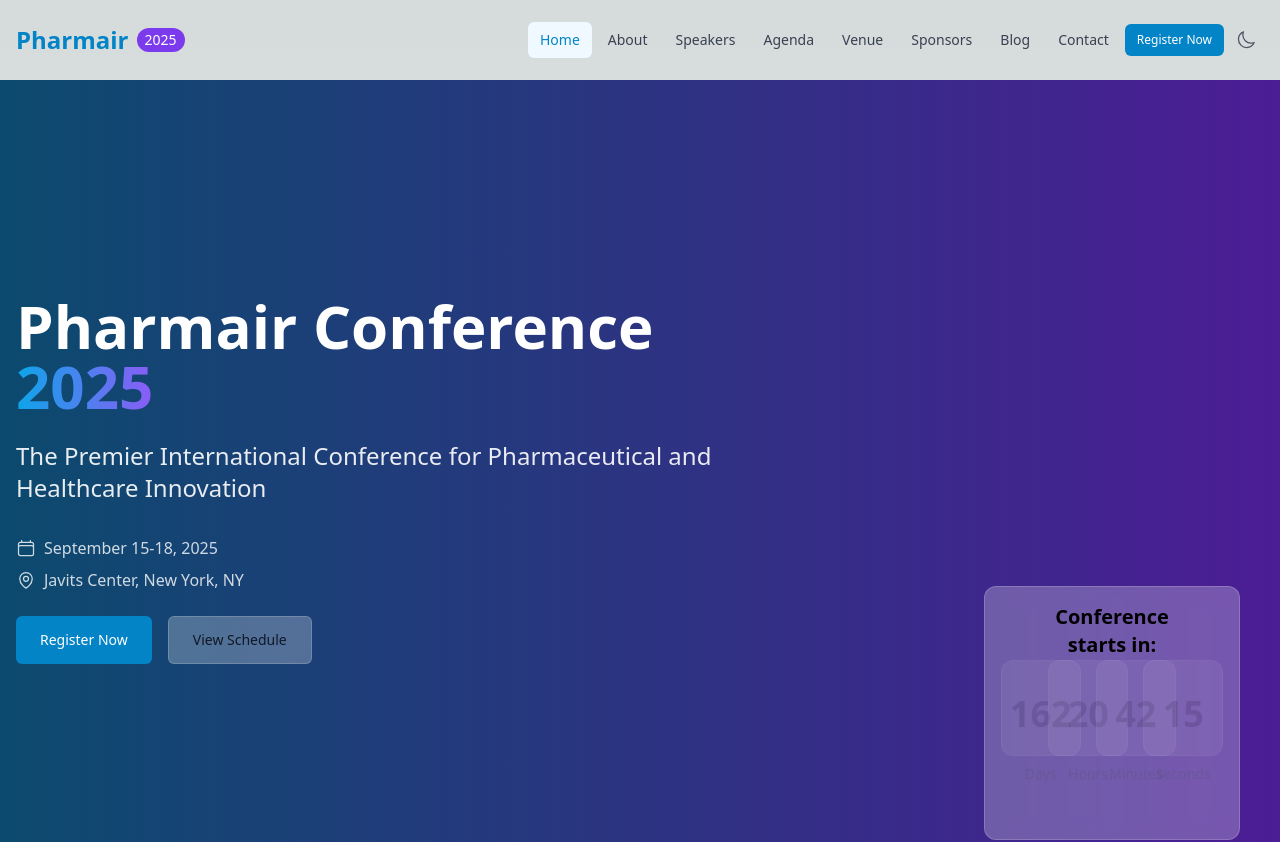
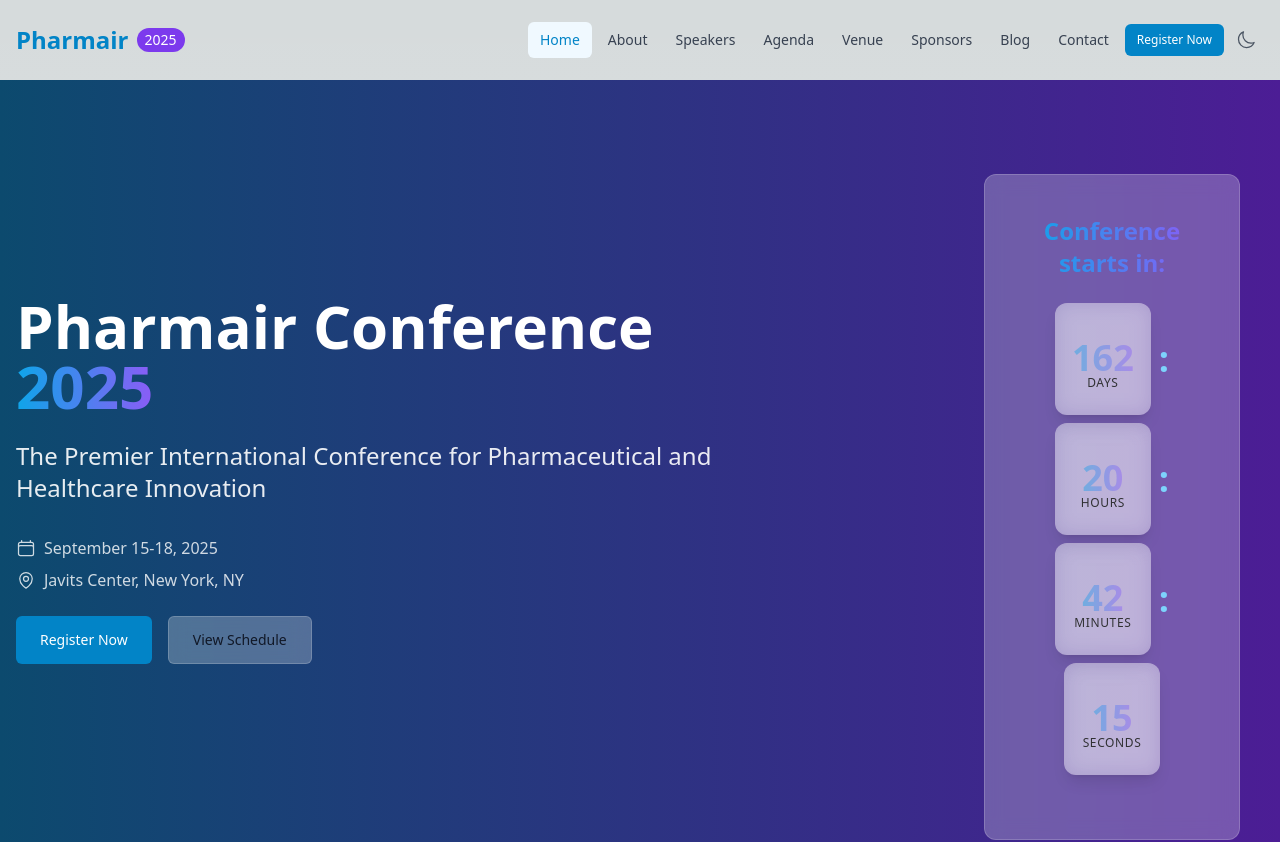
Before and after one commit to ravindrasirvi609/Pharmair, a Next.js app: page / in a window 1280 px wide. Shown: the top 842 px of the page. Built offline with nearby package versions, Linux system fonts and the light colour scheme.

Commit message:
feat: enhance CountdownTimer with animations and improved styling; add AnimatePresence for smoother transitions

```diff
--- a/src/components/ui/CountdownTimer.tsx
+++ b/src/components/ui/CountdownTimer.tsx
@@ -1,7 +1,7 @@
 "use client";
 
 import React, { useState, useEffect } from "react";
-import { motion } from "framer-motion";
+import { motion, AnimatePresence } from "framer-motion";
 import { Card } from "./Card";
 
 interface CountdownTimerProps {
@@ -66,56 +66,83 @@
   // Countdown has expired
   if (timeLeft.expired) {
     return (
-      <div className={`text-center ${className}`}>
-        <h2 className="text-xl font-bold text-primary-700 dark:text-primary-400">
+      <motion.div
+        className={`text-center p-6 rounded-xl glass dark:glass-dark ${className}`}
+        initial={{ opacity: 0, scale: 0.9 }}
+        animate={{ opacity: 1, scale: 1 }}
+        transition={{ duration: 0.5 }}
+      >
+        <h2 className="text-2xl font-bold text-gradient">
           The conference has started!
         </h2>
-      </div>
+        <p className="mt-2 text-muted-foreground">
+          Join us now for this exciting event!
+        </p>
+      </motion.div>
     );
   }
 
   // Individual time unit component with animation
   const TimeUnit = ({ value, label }: { value: number; label: string }) => (
-    <motion.div
-      className="flex flex-col items-center"
-      initial={{ y: -20, opacity: 0 }}
-      animate={{ y: 0, opacity: 1 }}
-      transition={{ duration: 0.5 }}
-    >
+    <div className="flex flex-col items-center">
       <Card
         variant="glass"
-        className="w-full sm:w-20 h-20 sm:h-24 flex items-center justify-center mb-2"
+        hover="raise"
+        className="w-24 h-28 flex flex-col items-center justify-center shadow-lg relative overflow-hidden"
       >
-        <motion.span
-          key={value} // This causes re-render and animation when value changes
-          className="text-3xl sm:text-4xl font-bold"
-          initial={{ y: 10, opacity: 0 }}
-          animate={{ y: 0, opacity: 1 }}
-          exit={{ y: -10, opacity: 0 }}
-          transition={{ duration: 0.3 }}
-        >
-          {value.toString().padStart(2, "0")}
-        </motion.span>
+        <div className="absolute inset-0 bg-gradient-to-br from-primary-50/20 to-secondary-50/20 dark:from-primary-900/20 dark:to-secondary-900/20" />
+        <AnimatePresence mode="popLayout">
+          <motion.span
+            key={value}
+            className="text-4xl font-bold text-gradient"
+            initial={{ y: 20, opacity: 0 }}
+            animate={{ y: 0, opacity: 1 }}
+            exit={{ y: -20, opacity: 0 }}
+            transition={{
+              type: "spring",
+              stiffness: 300,
+              damping: 30,
+            }}
+          >
+            {value.toString().padStart(2, "0")}
+          </motion.span>
+        </AnimatePresence>
+        <span className="text-xs uppercase tracking-wider mt-2 text-muted-foreground font-medium">
+          {label}
+        </span>
       </Card>
-      <span className="text-xs sm:text-sm text-gray-600 dark:text-gray-400">
-        {label}
+    </div>
+  );
+
+  const Separator = () => (
+    <div className="flex items-center justify-center h-28 hidden sm:flex">
+      <span className="text-4xl font-bold text-primary-300 dark:text-primary-700 animate-pulse">
+        :
       </span>
-    </motion.div>
+    </div>
   );
 
   return (
-    <div className={className}>
+    <motion.div
+      className={`py-6 ${className}`}
+      initial={{ opacity: 0, y: 20 }}
+      animate={{ opacity: 1, y: 0 }}
+      transition={{ duration: 0.6 }}
+    >
       {title && (
-        <h3 className="text-lg sm:text-xl font-semibold mb-4 text-center">
+        <h3 className="text-xl sm:text-2xl font-semibold mb-6 text-center text-gradient">
           {title}
         </h3>
       )}
-      <div className="grid grid-cols-2 sm:grid-cols-4 gap-3 sm:gap-4 max-w-xl mx-auto">
+      <div className="flex flex-wrap justify-center items-center gap-4 sm:gap-2 max-w-2xl mx-auto">
         <TimeUnit value={timeLeft.days} label="Days" />
+        <Separator />
         <TimeUnit value={timeLeft.hours} label="Hours" />
+        <Separator />
         <TimeUnit value={timeLeft.minutes} label="Minutes" />
+        <Separator />
         <TimeUnit value={timeLeft.seconds} label="Seconds" />
       </div>
-    </div>
+    </motion.div>
   );
 };
```
